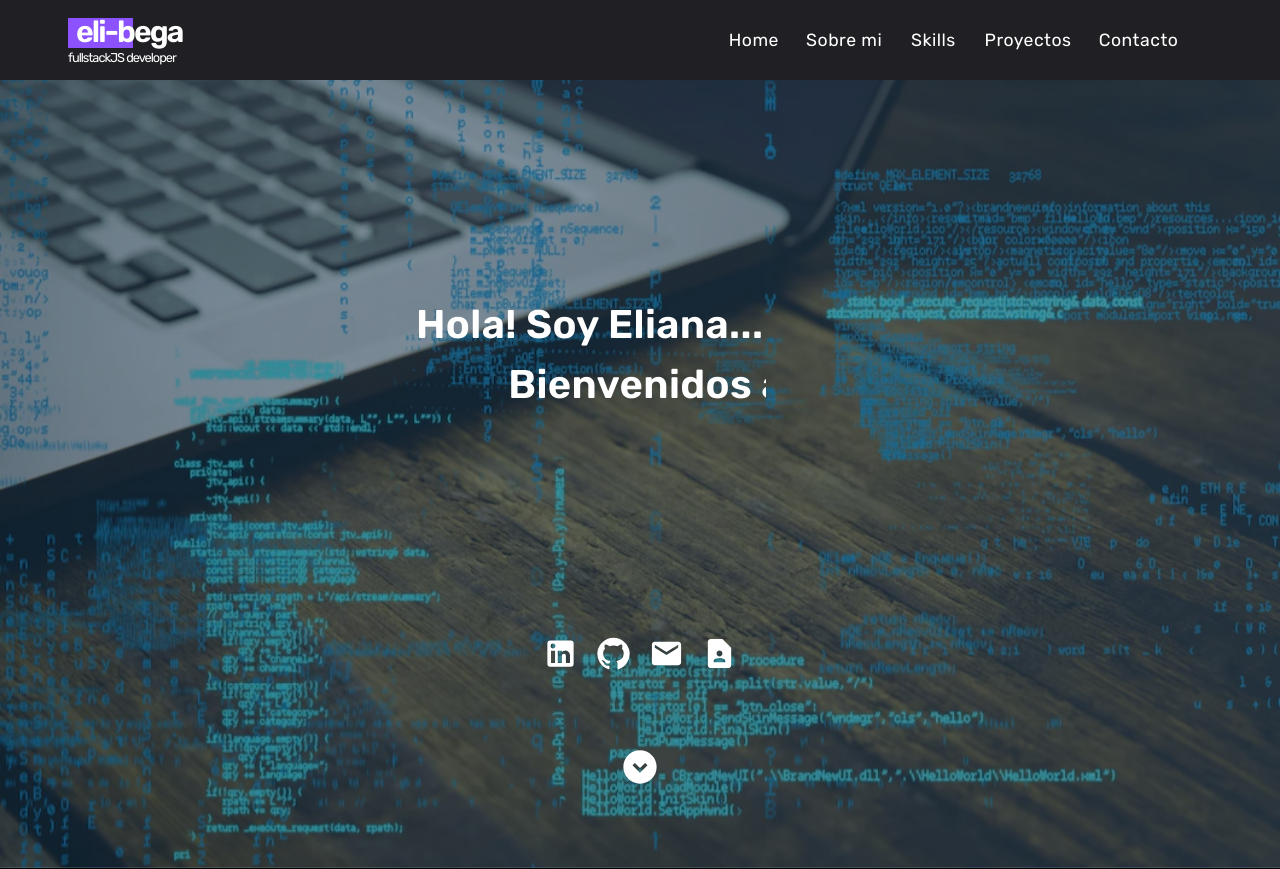
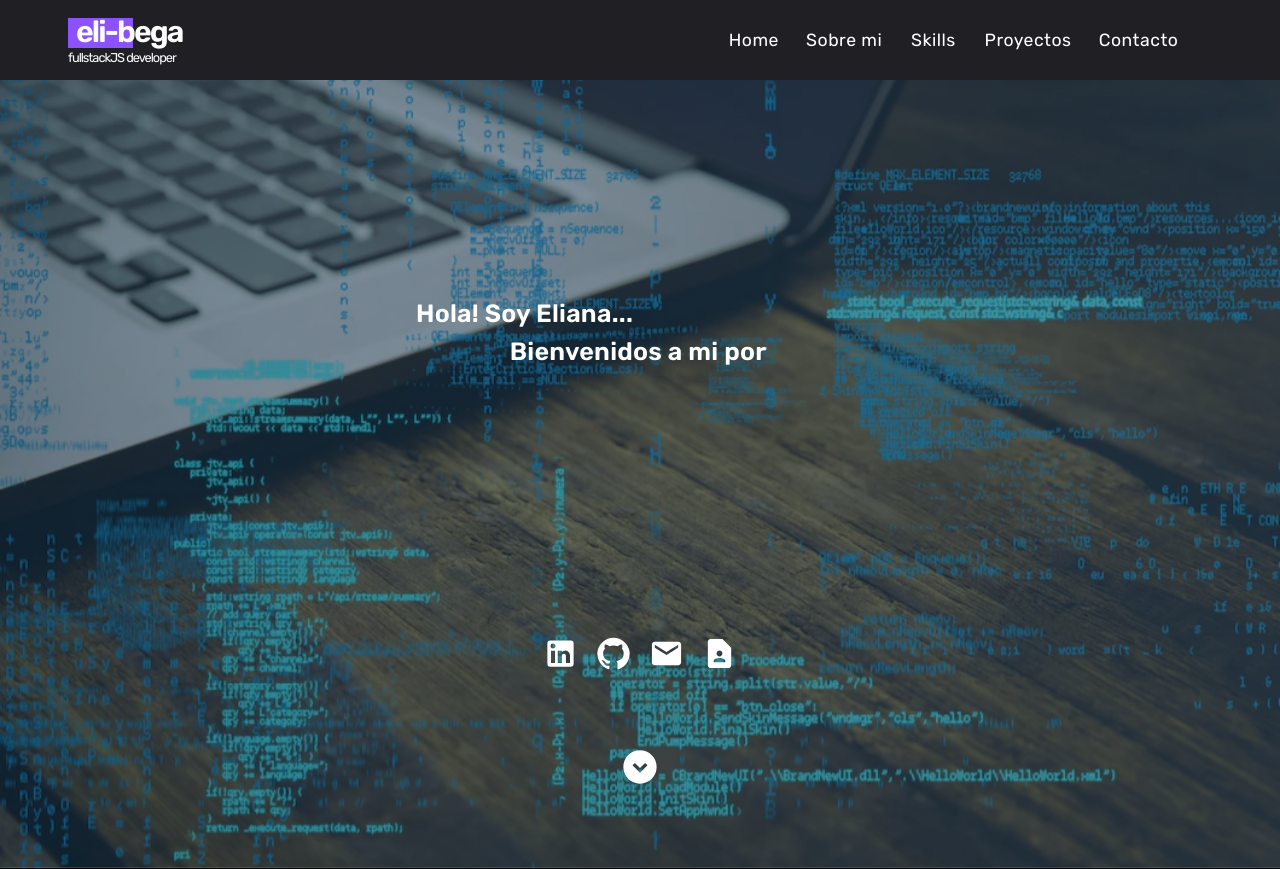
Before and after one commit to eli-beg/portfolioEli, a React (Create React App) app: page / in a window 1280 px wide. Shown: the top 869 px of the page. Built offline with nearby package versions, Linux system fonts and the light colour scheme.

Commit message:
fix css errors in home component

```diff
--- a/src/components/Home/Home.jsx
+++ b/src/components/Home/Home.jsx
@@ -99,12 +99,14 @@ const style = {
     height: "900px",
     objectFit: "cover",
     zIndex: "2",
+    minWidth: "400px",
   },
 
   title1: {
     ...titleCommonsStyles,
     animation: `${type} 4s steps(40, end)`,
     animationFillMode: "forwards",
+    fontSize: { xs: "21px", md: "25px" },
   },
 
   title2: {
@@ -113,6 +115,7 @@ const style = {
     animation: `${type2} 4s steps(40, end), ${blink} .5s step-end infinite alternate`,
     animationDelay: "4s",
     animationFillMode: "forwards",
+    fontSize: { xs: "21px", md: "25px" },
   },
   containerContain: {
     zIndex: "3",
@@ -131,7 +134,7 @@ const style = {
     alignItems: "center",
   },
   boxTitles: {
-    width: { xs: "70%", md: "50%", lg: "35%" },
+    width: { xs: "75%", md: "50%", lg: "35%" },
     justifyContent: "center",
     height: "50px",
   },
```
